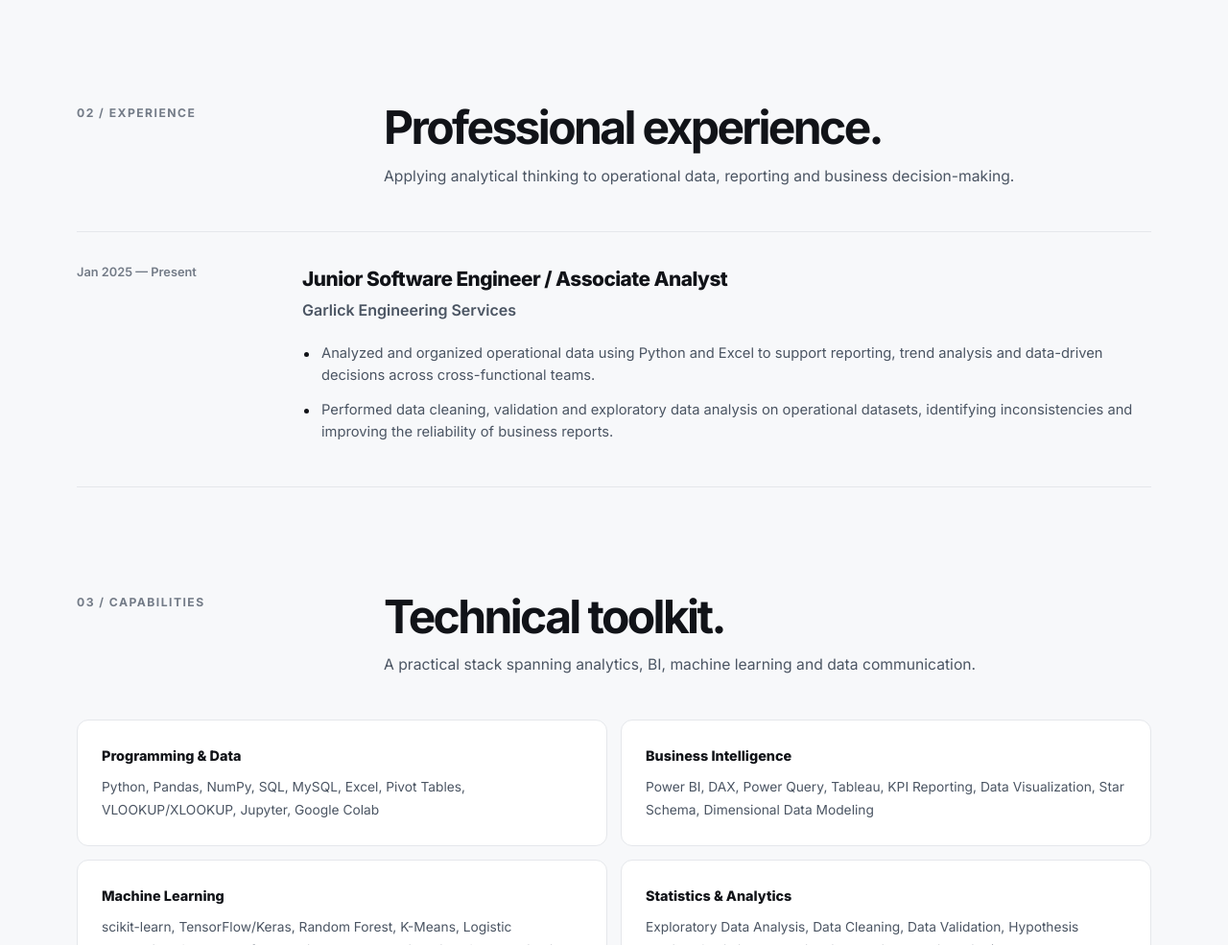
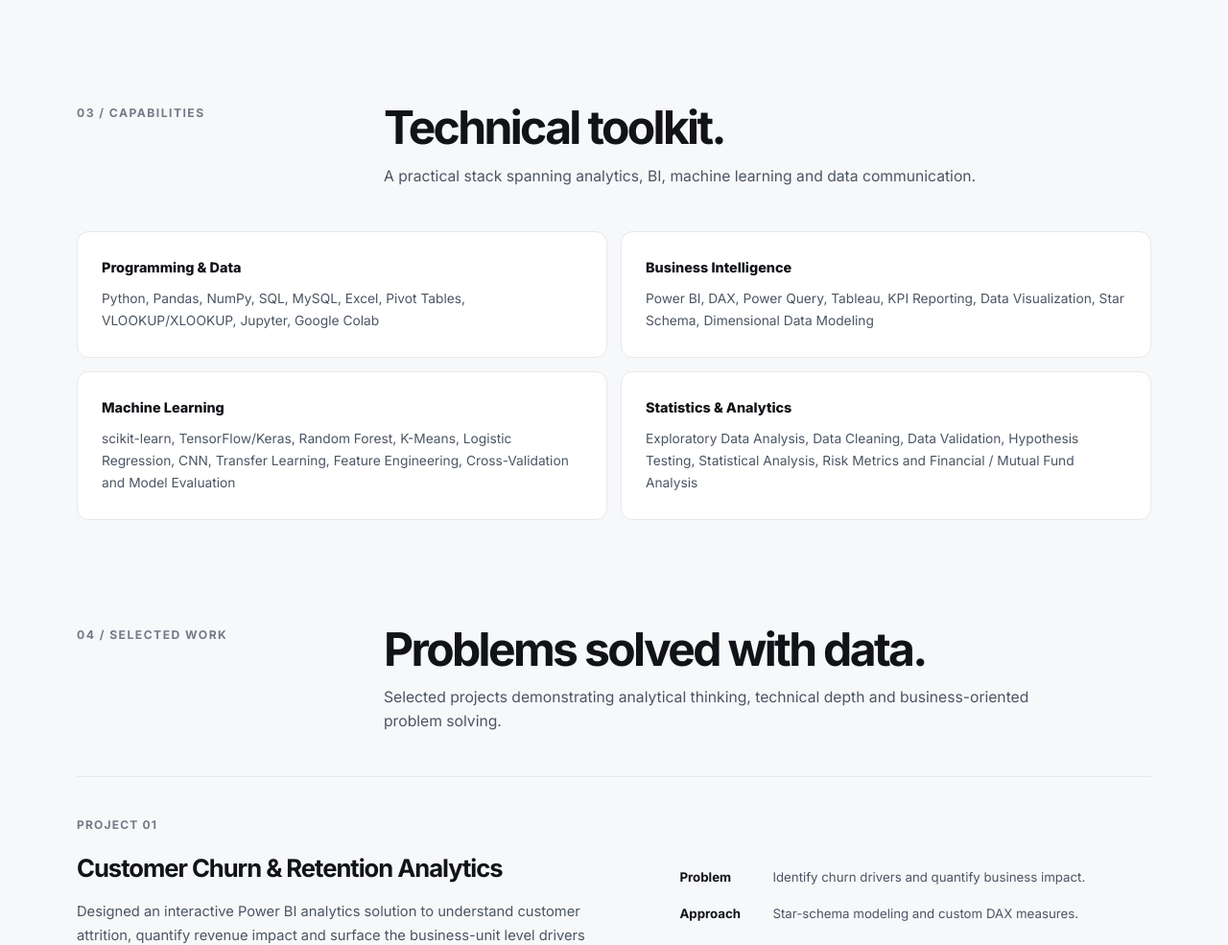
Before and after one commit to Chirag8502/chiragpanchal.github.io, a plain HTML site: page index.html in a window 1280 px wide. Shown: the part 1391-2376 px from the top of the page at 96% size. Drawn offline with Linux system fonts and the light colour scheme.

Commit message:
Update index.html

```diff
--- a/index.html
+++ b/index.html
@@ -999,7 +999,6 @@
 
         <ul class="nav-links">
             <li><a href="#about">About</a></li>
-            <li><a href="#experience">Experience</a></li>
             <li><a href="#skills">Skills</a></li>
             <li><a href="#projects">Projects</a></li>
             <li><a href="#research">Research</a></li>
@@ -1191,77 +1190,6 @@
     </div>
 
 </section>
-
-
-<!-- =========================
-     EXPERIENCE
-========================== -->
-
-<section id="experience">
-
-    <div class="section-heading">
-
-        <div class="section-number">
-            02 / Experience
-        </div>
-
-        <div>
-
-            <h2>
-                Professional experience.
-            </h2>
-
-            <p>
-                Applying analytical thinking to operational data,
-                reporting and business decision-making.
-            </p>
-
-        </div>
-
-    </div>
-
-
-    <div class="experience-item">
-
-        <div class="experience-date">
-            Jan 2025 — Present
-        </div>
-
-        <div>
-
-            <div class="experience-title">
-                Junior Software Engineer / Associate Analyst
-            </div>
-
-            <div class="experience-company">
-                Garlick Engineering Services
-            </div>
-
-            <ul class="bullet-list">
-
-                <li>
-                    Analyzed and organized operational data using
-                    Python and Excel to support reporting, trend
-                    analysis and data-driven decisions across
-                    cross-functional teams.
-                </li>
-
-                <li>
-                    Performed data cleaning, validation and exploratory
-                    data analysis on operational datasets, identifying
-                    inconsistencies and improving the reliability of
-                    business reports.
-                </li>
-
-            </ul>
-
-        </div>
-
-    </div>
-
-</section>
-
-
 <!-- =========================
      SKILLS
 ========================== -->
```
